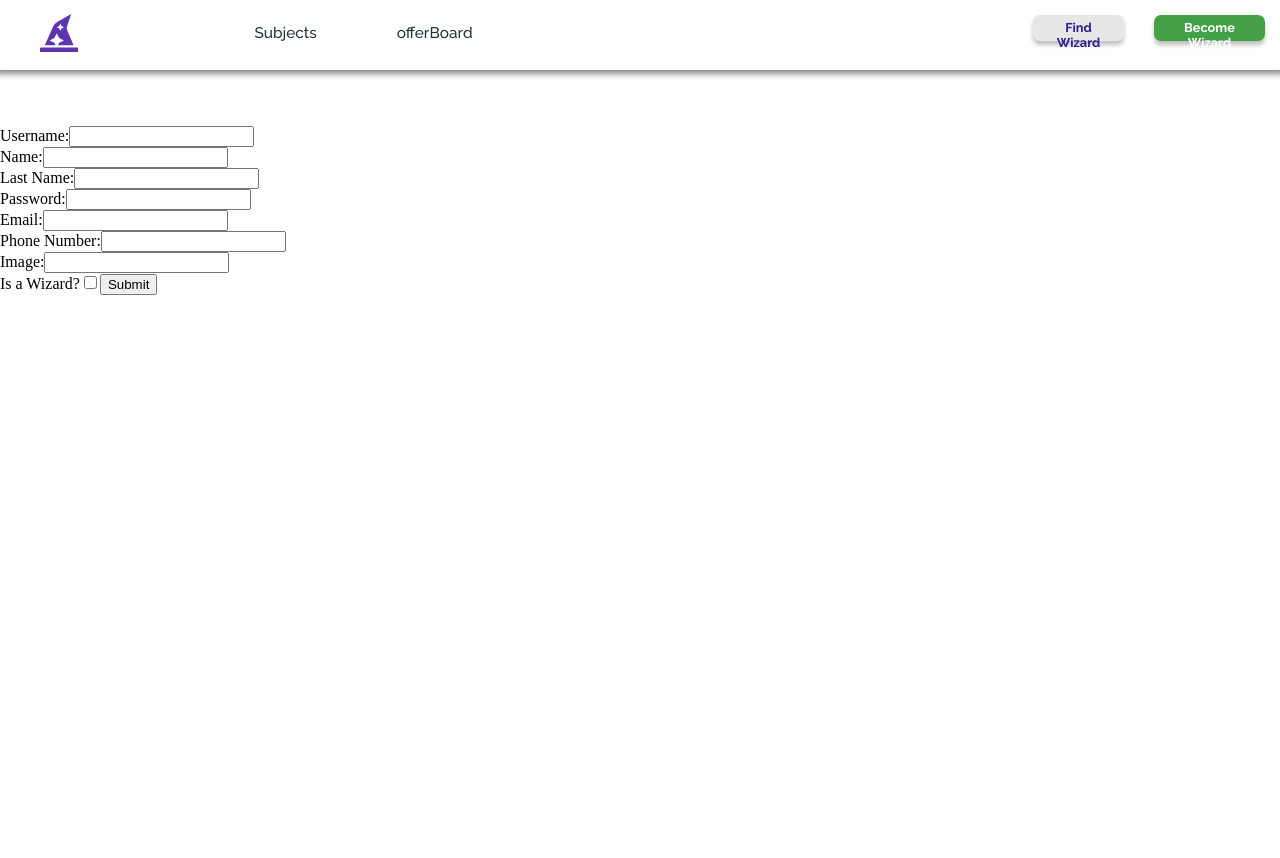
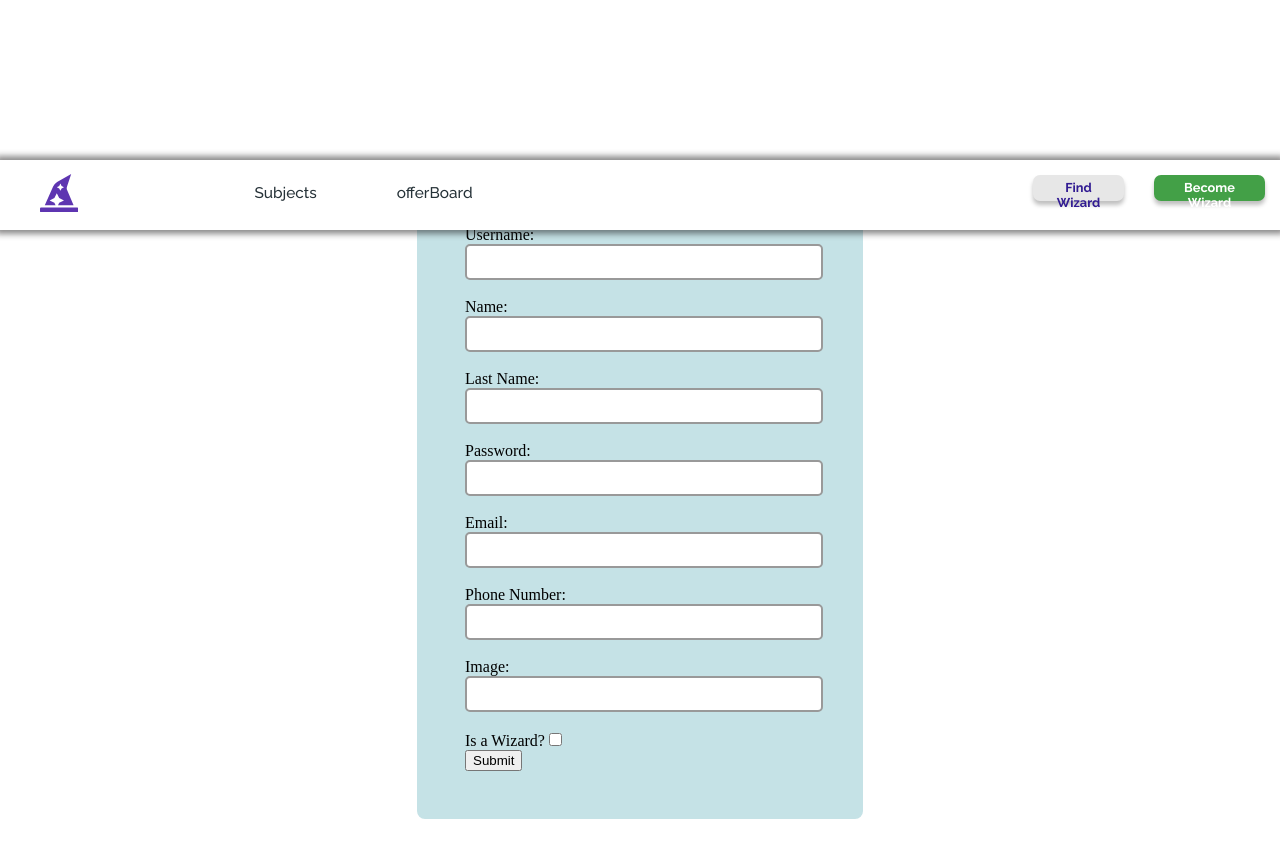
Before and after one commit to Mr-Hache/bidWiz-Frontend, a Next.js app: page /Componets/basicForm in a window 1280 px wide. Shown: the top 858 px of the page. Before the commit the page ends 800 px from the top, so only its background shows below. Built offline with nearby package versions, Linux system fonts and the light colour scheme.

Commit message:
Estilos de BasicForm

```diff
--- /dev/null
+++ b/app/Componets/basicForm/basicForm.module.scss
@@ -0,0 +1,27 @@
+
+
+
+.form{
+    background-color:#c5e2e6;
+    margin: 10rem auto;
+    padding: 3rem;
+    border-radius: .5rem;
+    width: 350px;
+    .inputcontainer{
+        width: 100%;
+        min-height: 20px;
+        position: relative;
+        // background-color: blue;
+        .input{
+            width: 100%;
+            height: 30px;
+            border: 2px solid #999;
+            border-radius: 5px;
+            color: #999;
+        }
+        label{
+            position: relative;
+        }
+    }
+
+}
--- a/app/Componets/basicForm/page.tsx
+++ b/app/Componets/basicForm/page.tsx
@@ -1,6 +1,7 @@
 import React, { useState, useEffect } from 'react'
 import { useCreateUserMutation } from '@/app/redux/services/userApi';
 import {User} from '../../redux/services/userApi'
+import style from './basicForm.module.scss';
 
 export interface UserFormValues {
     username: string;
@@ -103,48 +104,64 @@ function basicForm() {
     }
 
     return (
-        <form onSubmit={handleSubmit} >
+        <form className={style.form} onSubmit={handleSubmit} >
+
             <br />
-            <br />
-            <br />
-            <br />
-            <br />
-            <br />
-            <br />
+            <div className={style.inputcontainer}>
             <label>
                 Username:
-                <input type="text" name="username" value={values.username} onChange={handleChange} />
+                <input className={style.input} type="text" name="username" value={values.username} onChange={handleChange} />
             </label>
+            </div>
+
             <br />
+            <div className={style.inputcontainer}>
             <label>
                 Name:
-                <input type="text" name="name" value={values.name} onChange={handleChange} />
+                <input className={style.input} type="text" name="name" value={values.name} onChange={handleChange} />
             </label>
+            </div>
+
             <br />
+            <div className={style.inputcontainer}>
             <label>
                 Last Name:
-                <input type="text" name="lastName" value={values.lastName} onChange={handleChange} />
+                <input className={style.input} type="text" name="lastName" value={values.lastName} onChange={handleChange} />
             </label>
+            </div>
+
             <br />
+            <div className={style.inputcontainer}>
             <label>
                 Password:
-                <input type="password" name="password" value={values.password} onChange={handleChange} />
+                <input className={style.input} type="password" name="password" value={values.password} onChange={handleChange} />
             </label>
+            </div>
+
             <br />
+            <div className={style.inputcontainer}>
             <label>
                 Email:
-                <input type="email" name="email" value={values.email} onChange={handleChange} />
+                <input className={style.input} type="email" name="email" value={values.email} onChange={handleChange} />
             </label>
+            </div>
+
             <br />
+            <div className={style.inputcontainer}>
             <label>
                 Phone Number:
-                <input type="text" name="phoneNumber" value={values.phoneNumber} onChange={handleChange} />
+                <input className={style.input} type="text" name="phoneNumber" value={values.phoneNumber} onChange={handleChange} />
             </label>
+            </div>
+
             <br />
+            <div className={style.inputcontainer}>
             <label>
                 Image:
-                <input type="text" name="image" value={values.image} onChange={handleChange} />
+                <input className={style.input} type="text" name="image" value={values.image} onChange={handleChange} />
             </label>
+            </div>
+
             <br />
             <label>
                 Is a Wizard?
@@ -162,6 +179,8 @@ function basicForm() {
                             ))}
                         </select>
                     </label>
+                    <br />
+                    <div>
                     <label>
                         Subjects:
                         <select multiple value={values.subjects} onChange={handleSubjectChange}>
@@ -170,19 +189,30 @@ function basicForm() {
                             ))}
                         </select>
                     </label>
+                    </div>
+
+                    <br />
+                    <div className={style.inputcontainer}>
                     <label>
                         Title:
-                        <input type="text" name="title" value={values.experience.title} onChange={handleExperienceChange} />
+                        <input className={style.input} type="text" name="title" value={values.experience.title} onChange={handleExperienceChange} />
                     </label>
+                    </div>
+                    <br />
+
+                    <div className={style.inputcontainer}>
                     <label>
                         Origin:
-                        <input type="text" name="origin" value={values.experience.origin} onChange={handleExperienceChange} />
+                        <input className={style.input} type="text" name="origin" value={values.experience.origin} onChange={handleExperienceChange} />
                     </label>
+                    </div>
 
 
                 </div> : null
 
             }
+            <br />
+
             <input type="submit" value="Submit" />
 
         </form>
--- a/app/register/page.tsx
+++ b/app/register/page.tsx
@@ -4,8 +4,9 @@ import BasicForm from "../Componets/basicForm/page"
 
 export default function register() {
     return (
-    <div >
-        <BasicForm/>
+    <div>
+        REGISTER
     </div>
+
     )
 }
```
